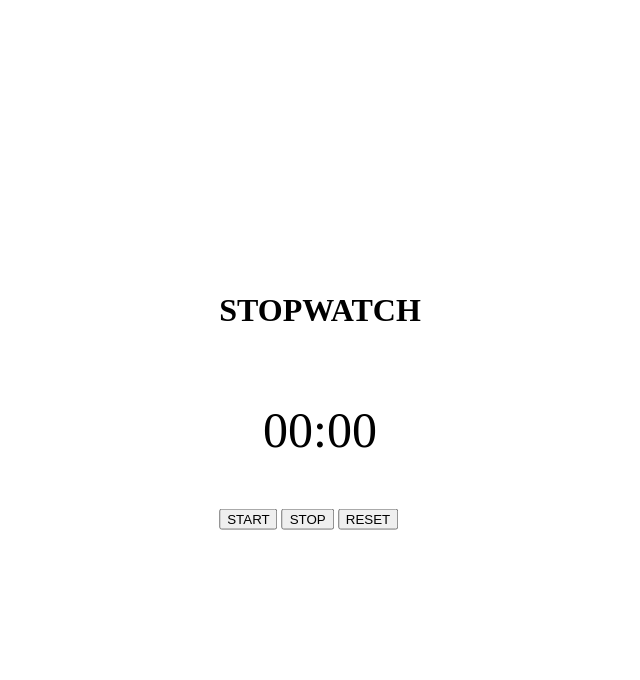
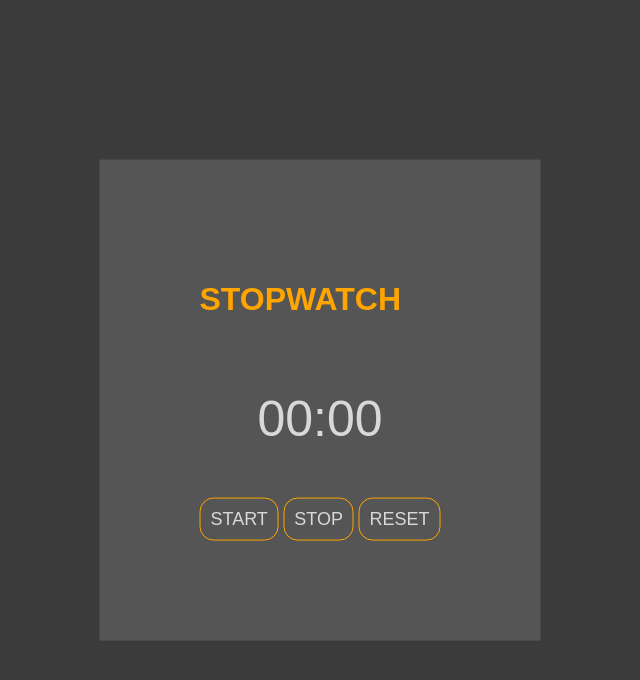
Before and after one commit to s-r0ff3y/Vanilla-StopWatch, a plain HTML site: page index.html in a window 1280 px wide. Shown: the whole page, without its empty margins (320-960 px from the left). Drawn offline with Linux system fonts and the light colour scheme.

Commit message:
style added

```diff
--- a/index.html
+++ b/index.html
@@ -10,7 +10,7 @@
 </head>
 <body>
     <div class="container">
-        <h1>STOPWATCH</h1>
+        <h1 style="color: orange;">STOPWATCH</h1>
         <div class="stopwatch">
             <p id="secs">00</p>
             <p>:</p>
--- a/style.css
+++ b/style.css
@@ -1,10 +1,16 @@
-
+body {
+    font-family: Arial, Helvetica, sans-serif;
+    background-color: rgb(59, 59, 59);
+}
 
 .container {
     position: absolute;
     top: 50%;
     left: 50%;
     transform: translate(-50%, -50%);
+    background-color: #555;
+    padding: 100px;
+    color: rgb(216, 216, 216);
 }
 
 .container .stopwatch {
@@ -16,3 +22,17 @@
 .container .stopwatch p {
     font-size: 50px;
 }
+
+.container button {
+    background: none;
+    border: 1px solid orange;
+    color: rgb(216, 216, 216);
+    padding: 10px;
+    border-radius: 14px;
+    font-size: 18px;
+    cursor: pointer;
+}
+
+.container button:hover {
+    opacity: .7;
+}
```
